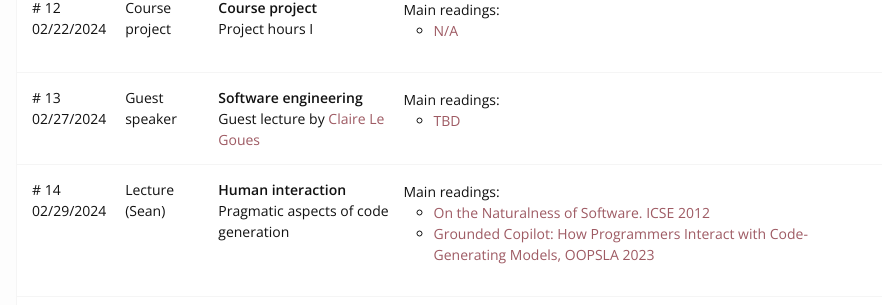
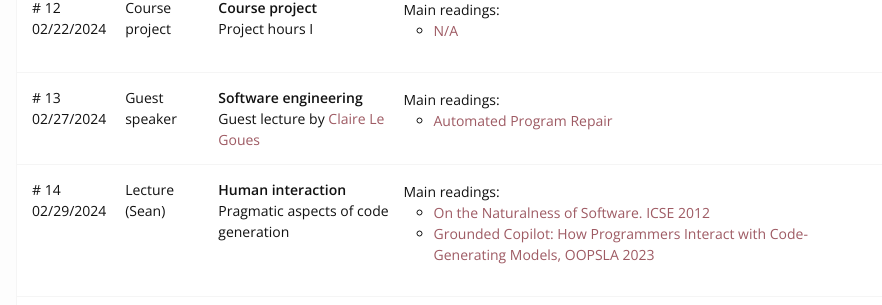
Before and after one commit to cmu-codegen/s2024, a Jekyll site: the page built from index.md, in a window 1280 px wide and 900 px high, scrolled down 4379 px. Shown: the part 149-454 px from the top of the window, without its empty margins (189-1071 px from the left). Built offline with Jekyll 4.4.1, drawn with Linux system fonts in a browser that asks for light colours; nearby versions of some CDN libraries.

Commit message:
add paper for Claire's lecture

```diff
--- a/_data/schedule.yml
+++ b/_data/schedule.yml
@@ -219,8 +219,8 @@ schedule:
       - url: /static_files/12.pdf
         name: slides
     main:
-      - url: https://arxiv.org
-        title: "TBD"
+      - url: https://dl.acm.org/doi/10.1145/3318162
+        title: "Automated Program Repair"
 
   - number: 14
     title: Pragmatic aspects of code generation
```
